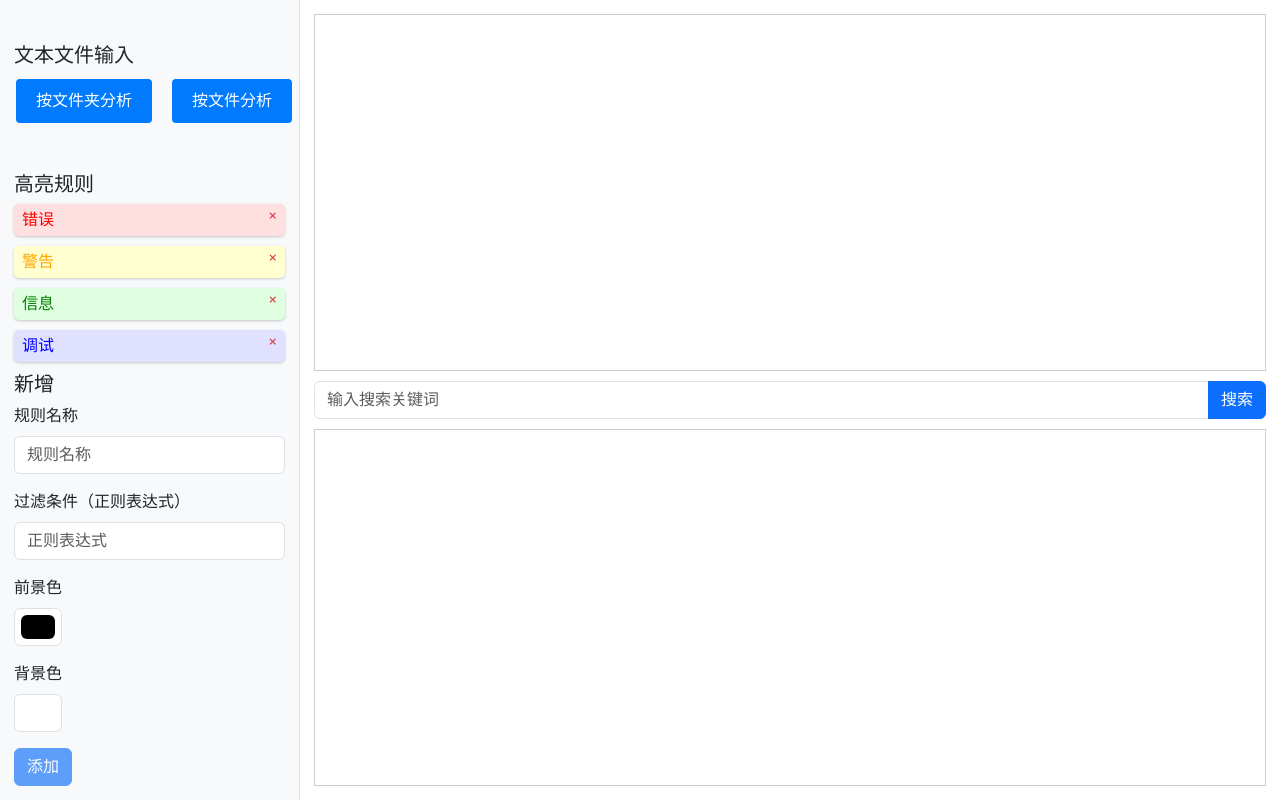
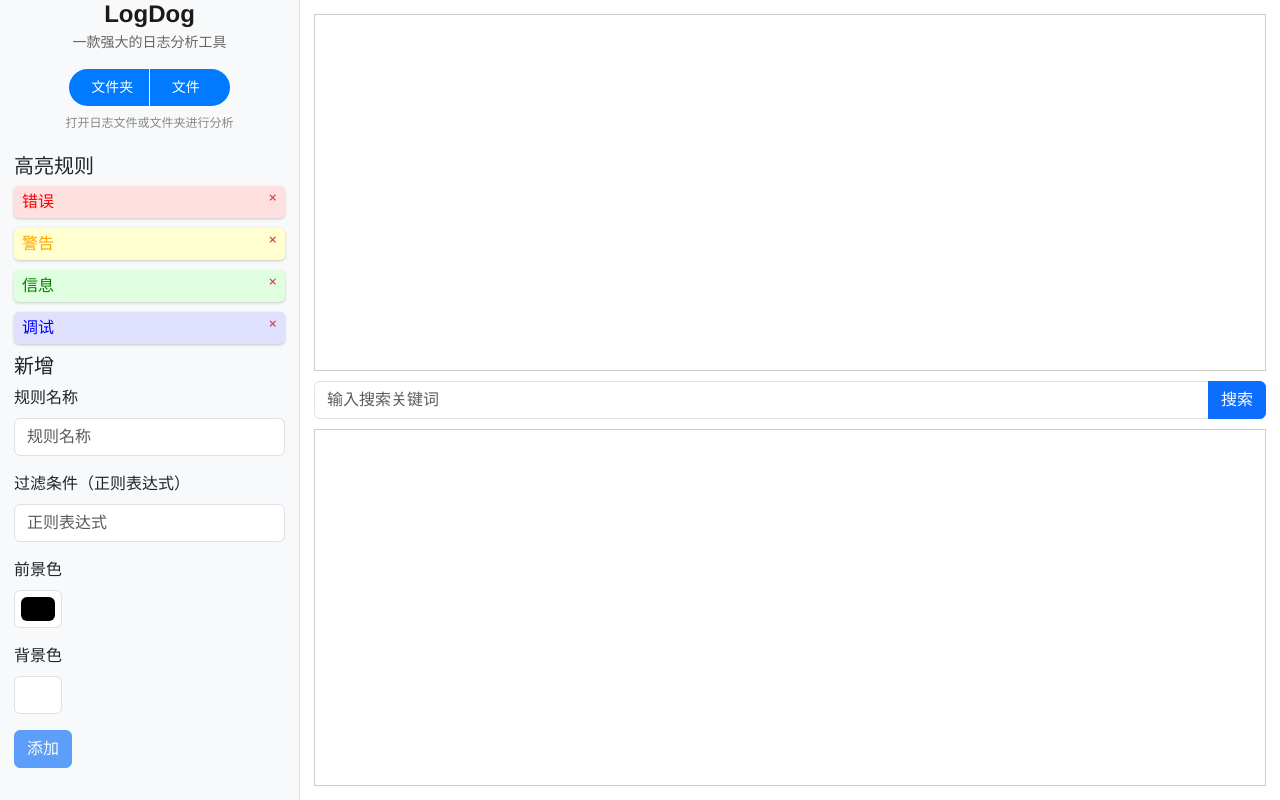
Before and after one commit to logdog-tech/logdog, a Vue app: page / in a window 1280 px wide. Built offline with nearby package versions, Linux system fonts and the light colour scheme.

Commit message:
style: Polish UI

```diff
--- a/src/App.vue
+++ b/src/App.vue
@@ -3,7 +3,7 @@
   <div id="root" style="display: flex; flex-direction: row; ">
     <div class="sidebar">
       <DataProvider @fileLoaded="handleFileLoaded" />
-      <div>
+      <div class="sidebar-rules">
         <RulesManager @rulesUpdated="handleRulesUpdated" />
       </div>
     </div>
@@ -54,12 +54,15 @@ const highlight = (text) => {
 .sidebar {
   width: 300px;
   height: 100vh;
-  overflow-y: scroll;
-  padding: 14px;
   background-color: #f8f9fa;
   border-right: 1px solid #dee2e6;
   display: flex;
   flex-direction: column;
+}
+.sidebar-rules {
+  flex-grow: 1;
+  overflow-y: scroll;
+  padding: 14px;
 }
 
 .main {
--- a/src/DataProvider.vue
+++ b/src/DataProvider.vue
@@ -1,19 +1,19 @@
 <!-- DataProvider.vue -->
 <template>
   <div class="file-input-container">
-    <h5>文本文件输入</h5>
-    <div class="button-group">
-      <label for="folderInput" class="custom-button">按文件夹分析
-        <input type="file" id="folderInput" @change="handleFolderSelection" webkitdirectory directory class="hidden-input">
-      </label>
-      <label for="fileInput" class="custom-button">按文件分析
-        <input type="file" id="fileInput" @change="handleFileSelection" multiple class="hidden-input">
-      </label>
+    <div class="logo">
+      <h1>LogDog</h1>
+      <p>一款强大的日志分析工具</p>
     </div>
+    <div class="button-group"> <label for="folderInput" class="custom-button left-button"> <i class="fas fa-folder"></i>
+        文件夹 <input type="file" id="folderInput" @change="handleFolderSelection" webkitdirectory directory
+          class="hidden-input"> </label> <label for="fileInput" class="custom-button right-button"> <i
+          class="fas fa-file"></i> 文件 <input type="file" id="fileInput" @change="handleFileSelection" multiple
+          class="hidden-input"> </label> </div>
+    <p class="file-label">打开日志文件或文件夹进行分析</p>
     <ul v-if="files.length > 0" class="file-list">
-      <li v-for="file in files" :key="file.path" @click="handleFileRead(file)" class="file-item" :title="file.path">
-        {{ file.name }}
-      </li>
+      <li v-for="file in files" :key="file.path" @click="handleFileRead(file)" class="file-item" :title="file.path"> {{
+        file.name }} </li>
     </ul>
   </div>
 </template>
@@ -115,59 +115,106 @@ function processZipFile(zipFile) {
   reader.readAsArrayBuffer(zipFile)
 }
 </script>
-<style scoped>
+<style
+  scoped>
   .file-input-container {
-  width: 280px;
     margin: auto;
+    font-family: 'Helvetica Neue', Helvetica, Arial, sans-serif;
+  }
+
+  .logo {
+    text-align: center;
+    margin-bottom: 1rem;
+  }
+
+  .logo h1 {
+    font-size: 24px;
+    font-weight: bold;
+    color: #1a1a1a;
+    margin: 0;
+  }
+
+  .logo p {
+    font-size: 14px;
+    color: #666;
+    margin: 3px 0 0;
   }
 
   .button-group {
     display: flex;
-  justify-content: space-between;
-  margin-bottom: 1rem;
+    justify-content: center;
+    margin-bottom: 0.5rem;
   }
 
   .custom-button {
-  background-color: #007bff;
+    background-color: #007aff;
     color: #fff;
     border: none;
-  padding: 10px 20px;
+    padding: 8px 16px;
     text-align: center;
     text-decoration: none;
-  display: inline-block;
-  font-size: 16px;
-  margin: 4px 2px;
+    display: inline-flex;
+    align-items: center;
+    font-size: 14px;
     cursor: pointer;
-  border-radius: 4px;
     transition: background-color 0.3s;
   }
 
+  .left-button {
+    border-top-left-radius: 32px;
+    border-bottom-left-radius: 32px;
+    margin:0.02rem;
+    width: 80px;
+  }
+
+  .right-button {
+    border-top-right-radius: 32px;
+    border-bottom-right-radius: 32px;
+    margin:0.02rem;
+    width: 80px;
+  }
+
   .custom-button:hover {
-  background-color: #0056b3;
+    background-color: #005ad5;
+  }
+
+  .custom-button i {
+    margin-right: 6px;
+    font-size: 16px;
   }
 
   .hidden-input {
     display: none;
   }
 
+  .file-label {
+    font-size: 12px;
+    color: #888;
+    text-align: center;
+    margin-bottom: 0.5rem;
+  }
+
   .file-list {
     max-height: 30vh;
     overflow-y: auto;
     background-color: #f8f9fa;
-  border: 1px solid #ccc;
+    border: 1px solid #e5e5e5;
     padding: 0;
     list-style: none;
+    border-radius: 6px;
+    box-shadow: 0 2px 4px rgba(0, 0, 0, 0.05);
   }
 
   .file-item {
     padding: 8px 12px;
-  font-size: 0.8rem;
+    font-size: 12px;
     white-space: nowrap;
     text-overflow: ellipsis;
     cursor: pointer;
+    transition: background-color 0.3s;
   }
 
   .file-item:hover {
-  background-color: #e9ecef;
+    background-color: #e5e5e5;
   }
 </style>
```
Lines whose indentation alone changed are shown as unchanged.
